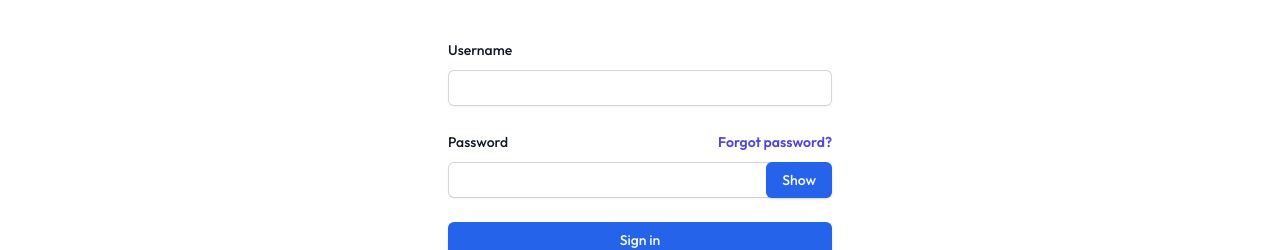
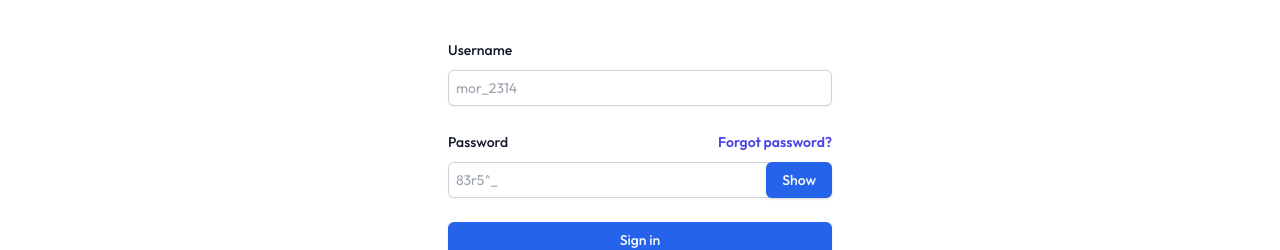
Before and after one commit to Rohit9894/-E-commerce-assignment-, a React (Vite) app: page /login in a window 1280 px wide. Shown: the part 310-560 px from the top of the page. Built offline with nearby package versions, Linux system fonts and the light colour scheme.

Commit message:
add to cart update

```diff
--- a/src/Routes/Login.tsx
+++ b/src/Routes/Login.tsx
@@ -63,6 +63,7 @@ const Login = () => {
                   name="username"
                   value={username}
                   type="text"
+                  placeholder="mor_2314"
                   onChange={handleChange}
                   required
                   className="input-style"
@@ -90,6 +91,7 @@ const Login = () => {
                   name="password"
                   value={password}
                   onChange={handleChange}
+                  placeholder="83r5^_"
                   type={show ? "text" : "password"}
                   required
                   className="input-style"
--- a/src/components/ProductItem.tsx
+++ b/src/components/ProductItem.tsx
@@ -8,11 +8,15 @@ import { RootState } from "../redux/store";
 
 const ProductItem = ({ product }: { product: Product }) => {
   const cartData = useSelector((state: RootState) => state.cart.cart);
+  const isAuth = useSelector((state: RootState) => state.auth.isAuth);
 
   const dispatch = useDispatch();
   const { id, image, title, category, price, rating } = product;
   const isDisabled = cartData.some((item) => item.id == id);
   function handleAddToCart() {
+    if(!isAuth){
+      return alert("Please Login")
+    }
     const item = {
       ...product,
       quantity: 1,
```
